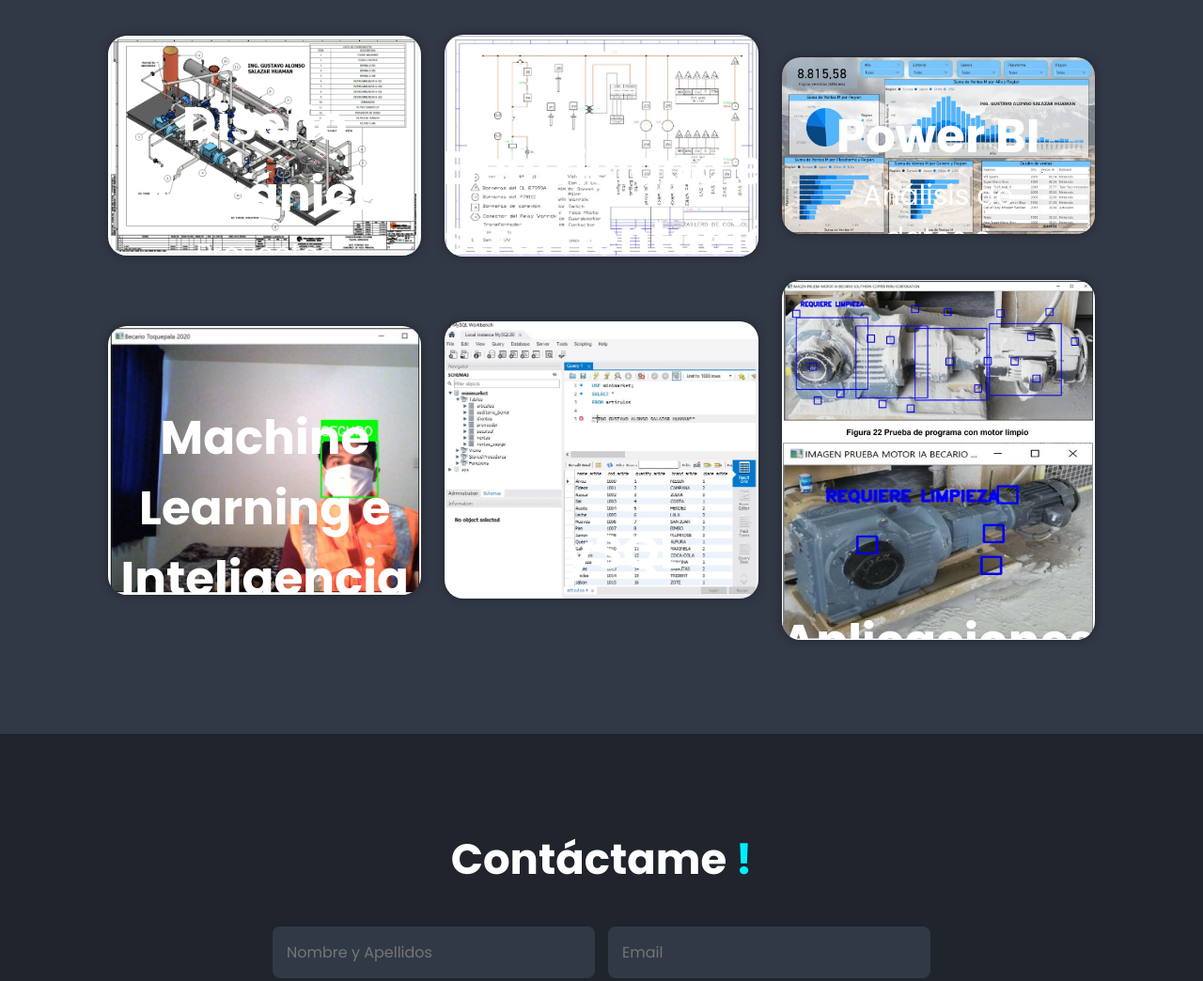
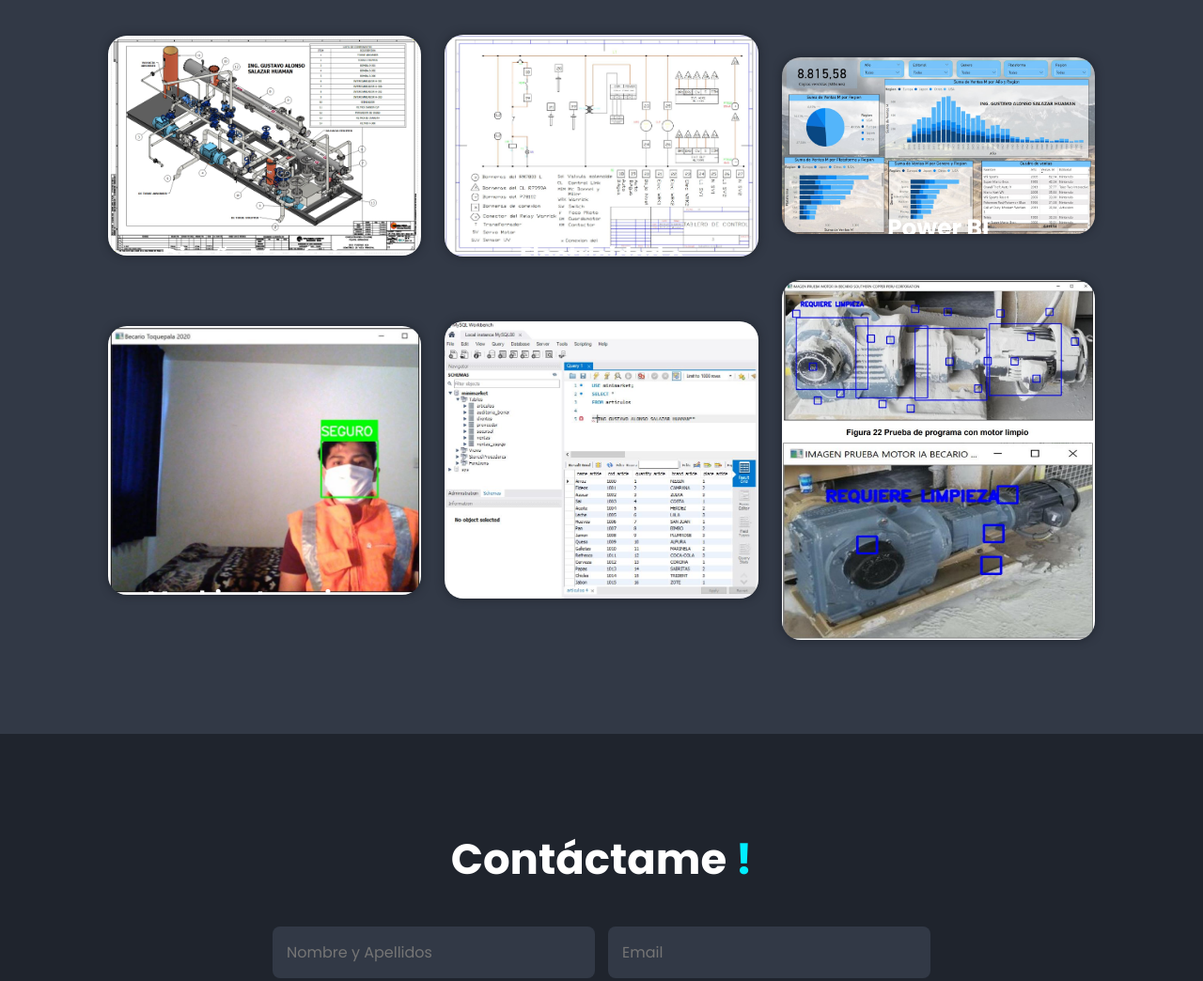
Before and after one commit to aguaymanto21/prueba-git, a plain HTML site: page index.html in a window 1280 px wide. Shown: the part 2571-3615 px from the top of the page at 94% size. Drawn offline with nearby package versions, Linux system fonts and the light colour scheme.

Commit message:
bug arreglado

```diff
--- a/style.css
+++ b/style.css
@@ -309,11 +309,11 @@ span {
 }
 
 .portfolio-layer h4 {
-    font-size: 5rem;
+    font-size: 2.5rem;
 }
 
 .portfolio-layer p {
-    font-size: 3rem;
+    font-size: 2.2rem;
     margin: .3rem 0 1rem;
 }
 
```
